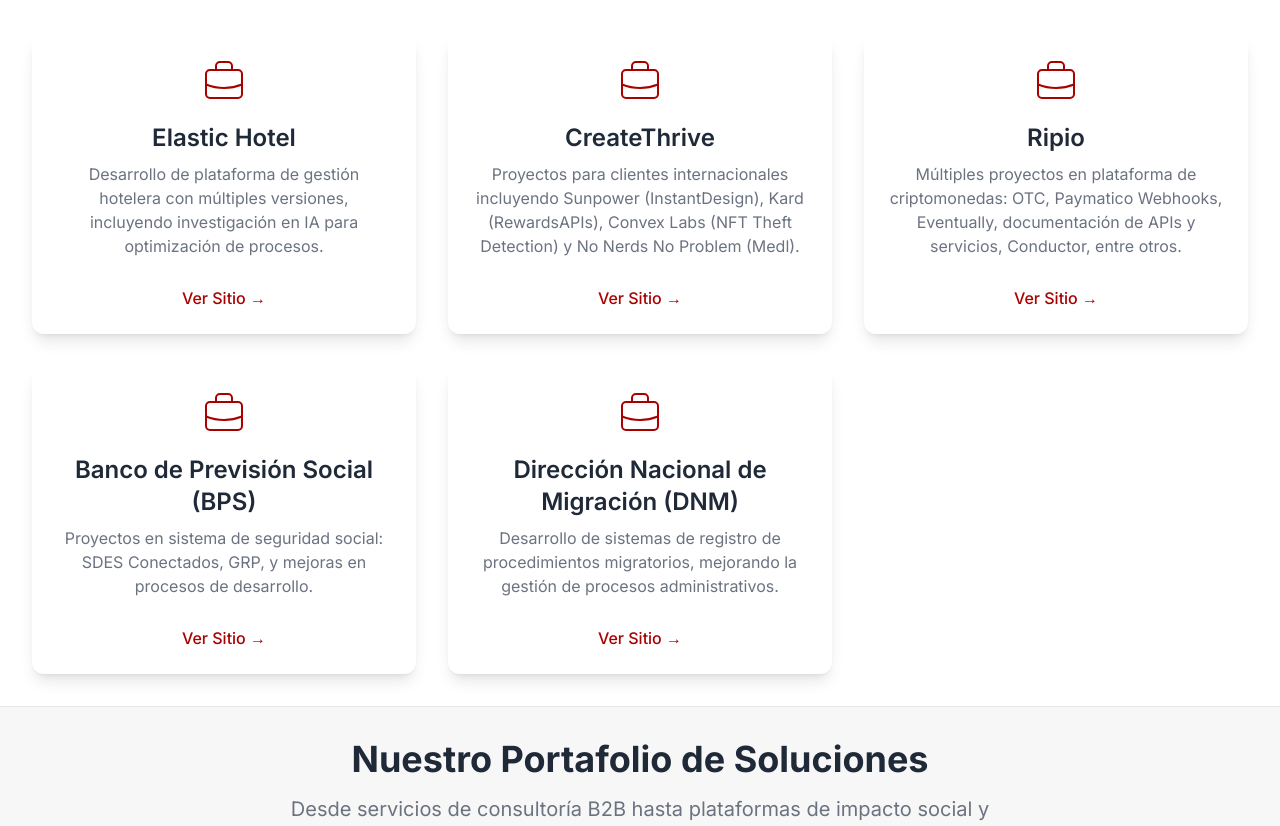
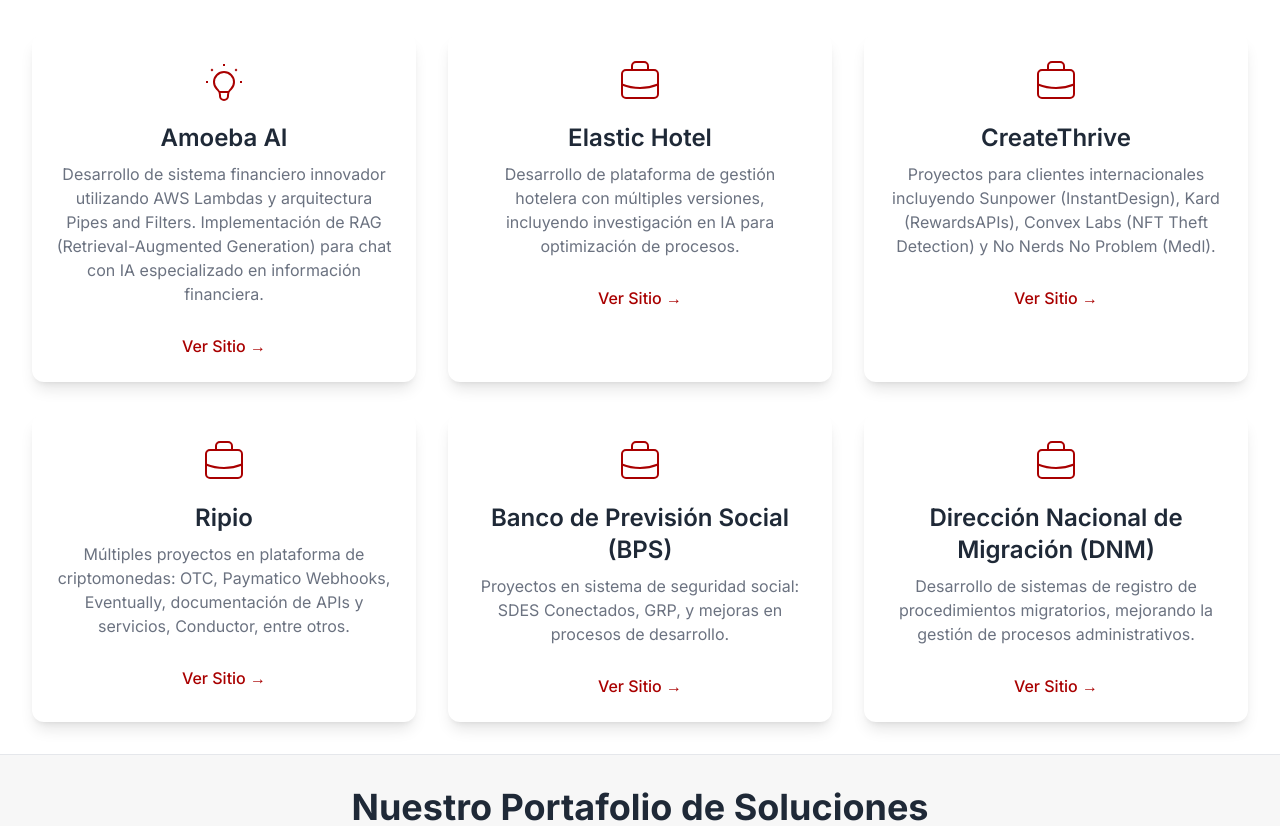
Before and after one commit to alvaroscelza/SkollARS, a React (Create React App) app: page / in a window 1280 px wide. Shown: the part 1120-1946 px from the top of the page. Built offline with nearby package versions, Linux system fonts and the light colour scheme; no server answers.

Commit message:
Updated clients

```diff
--- a/src/components/ClientProjects.js
+++ b/src/components/ClientProjects.js
@@ -3,6 +3,13 @@
 
 const ClientProjects = () => {
     const clientProjects = [
+        {
+            icon: '<svg fill="none" stroke="currentColor" viewBox="0 0 24 24" xmlns="http://www.w3.org/2000/svg"><path strokeLinecap="round" strokeLinejoin="round" strokeWidth="2" d="M9.663 17h4.673M12 3v1m6.364 1.636l-.707.707M21 12h-1M4 12H3m3.343-5.657l-.707-.707m2.828 9.9a5 5 0 117.072 0l-.548.547A3.374 3.374 0 0014 18.469V19a2 2 0 11-4 0v-.531c0-.895-.356-1.754-.988-2.386l-.548-.547z"></path></svg>',
+            title: "Amoeba AI",
+            description: "Desarrollo de sistema financiero innovador utilizando AWS Lambdas y arquitectura Pipes and Filters. Implementación de RAG (Retrieval-Augmented Generation) para chat con IA especializado en información financiera.",
+            link: "https://www.amoeba.ai/",
+            linkText: "Ver Sitio →"
+        },
         {
             icon: '<svg fill="none" stroke="currentColor" viewBox="0 0 24 24" xmlns="http://www.w3.org/2000/svg"><path strokeLinecap="round" strokeLinejoin="round" strokeWidth="2" d="M21 13.255A23.931 23.931 0 0112 15c-3.183 0-6.22-.62-9-1.745M16 6V4a2 2 0 00-2-2h-4a2 2 0 00-2 2v2m4 6h.01M5 20h14a2 2 0 002-2V8a2 2 0 00-2-2H5a2 2 0 00-2 2v10a2 2 0 002 2z"></path></svg>',
             title: "Elastic Hotel",
```
